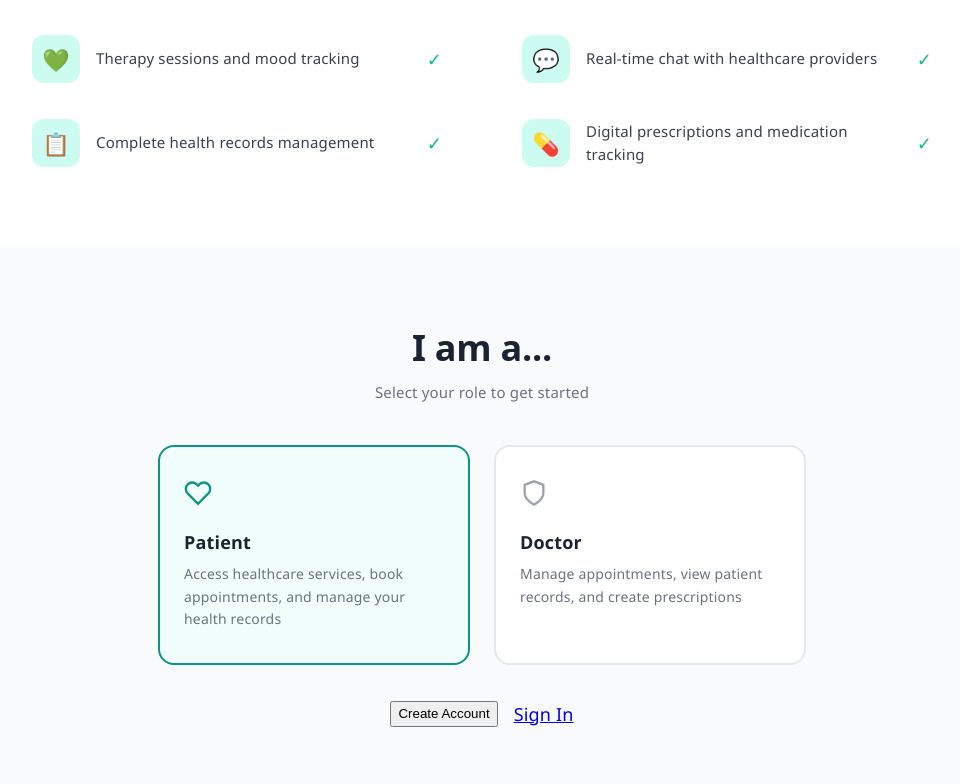
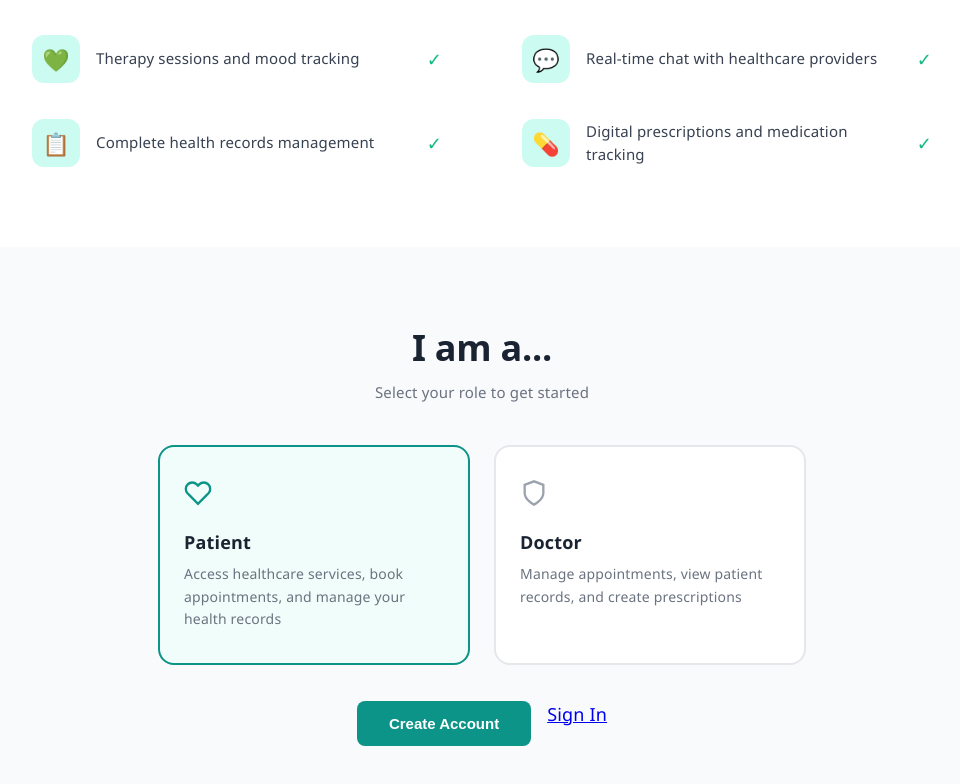
Before and after one commit to Mubs002/FYP_CHS_App, a React app in the folder frontend/: page / in a window 1280 px wide. Shown: the part 866-1650 px from the top of the page, without its empty margins (158-1118 px from the left). Built offline with nearby package versions, Linux system fonts and the light colour scheme; the HTML template or start-up script is replaced by a standard one.

Commit message:
create account style

```diff
--- a/frontend/src/view/pages/LandingPage.css
+++ b/frontend/src/view/pages/LandingPage.css
@@ -217,3 +217,20 @@
   justify-content: center;
   gap: 16px;
 }
+
+/* solid dark teal buton for create account */
+.btn-teal {
+  padding: 14px 32px;
+  background: #0D9488;
+  color: white;
+  border: none;
+  border-radius: 8px;
+  font-size: 15px;
+  font-weight: 600;
+  cursor: pointer;
+  transition: background 0.2s;
+}
+
+.btn-teal:hover {
+  background: #0F766E;
+}
```
